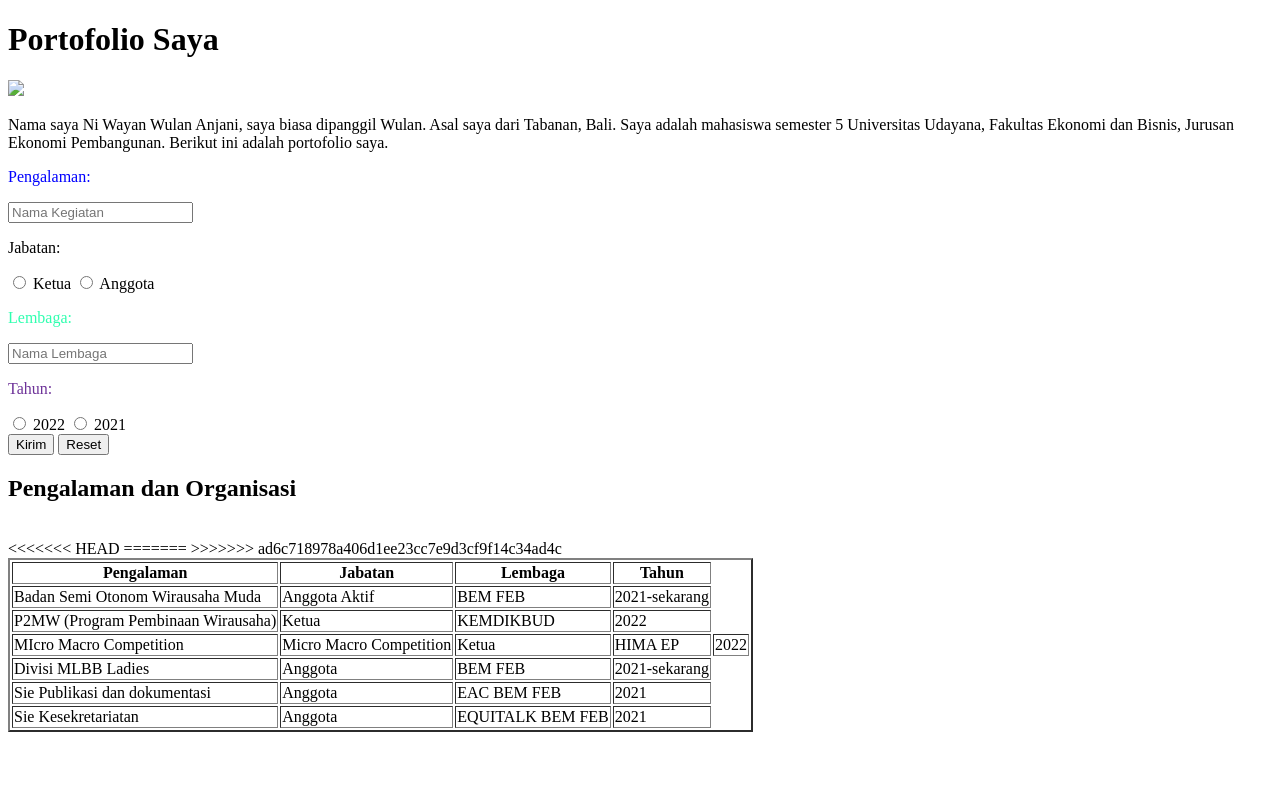
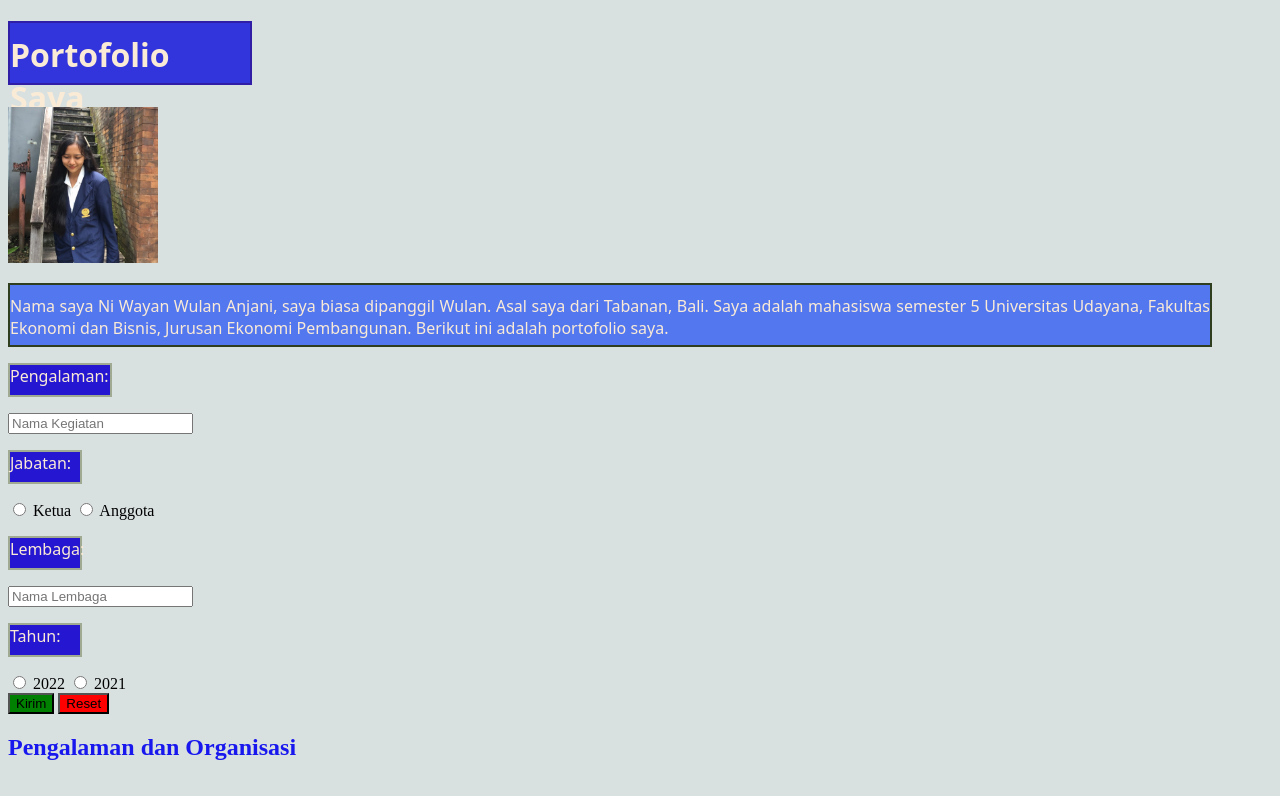
Before and after one commit to wulananjani/wulananjani.github.io, a plain HTML site: page potofolio-css/portofolio.html in a window 1280 px wide. Shown: the top 796 px of the page. Drawn offline with Linux system fonts and the light colour scheme.

Commit message:
add portofolio-css

```diff
--- /dev/null
+++ b/potofolio-css/portofolio.css
@@ -0,0 +1,41 @@
+body{
+    background: rgb(217, 224, 224);
+    }
+.beta {
+        color: black;
+        border: 2px solid rgb(48, 30, 167);
+        height: 50px;
+        width:240px;
+        background: rgb(50, 53, 220);
+        font-family: system-ui, -apple-system, BlinkMacSystemFont, 'Segoe UI', Roboto, Oxygen, Ubuntu, Cantarell, 'Open Sans', 'Helvetica Neue', sans-serif;
+        padding-top: 10px;
+        color: antiquewhite;
+    }
+.class {
+        color: black;
+        border: 2px solid rgb(48, 62, 32);
+        height: 50px;
+        width: 1200px;
+        background: rgb(83, 119, 238);
+        font-family: system-ui, -apple-system, BlinkMacSystemFont, 'Segoe UI', Roboto, Oxygen, Ubuntu, Cantarell, 'Open Sans', 'Helvetica Neue', sans-serif;
+        padding-top: 10px;
+        color: antiquewhite;
+    }
+    .box {
+        color: black;
+        border: 2px solid rgb(160, 170, 147);
+        height: 30px;
+        width: 100px;
+        background: rgb(37, 22, 209);
+        font-family: system-ui, -apple-system, BlinkMacSystemFont, 'Segoe UI', Roboto, Oxygen, Ubuntu, Cantarell, 'Open Sans', 'Helvetica Neue', sans-serif;
+        color: antiquewhite;
+    }
+    .box2 {
+        color: black;
+        border: 2px solid rgb(160, 170, 147);
+        height: 30px;
+        width: 70px;
+        background: rgb(37, 22, 209);
+        font-family: system-ui, -apple-system, BlinkMacSystemFont, 'Segoe UI', Roboto, Oxygen, Ubuntu, Cantarell, 'Open Sans', 'Helvetica Neue', sans-serif;
+        color: antiquewhite;
+    }
--- a/potofolio.css/portofolio.html
+++ b/potofolio-css/portofolio.html
@@ -1,79 +1,76 @@
 <!DOCTYPE html>
 <html lang="en">
 <head>
+    <link href="portofolio.css" rel="stylesheet" />
     <meta charset="UTF-8">
     <meta http-equiv="X-UA-Compatible" content="IE=edge">
     <meta name="viewport" content="width=device-width, initial-scale=1.0">
     <title>Portofolio</title>
 </head>
 <body>
-    <h1>Portofolio Saya</h1>
-    <img src="wulzz.jpg" width="100">
-    <p>Nama saya Ni Wayan Wulan Anjani, saya biasa dipanggil Wulan. Asal saya dari Tabanan, Bali. Saya adalah mahasiswa semester 5 Universitas Udayana, Fakultas Ekonomi dan Bisnis, Jurusan Ekonomi Pembangunan.
+    <h1 class="beta" align="justify">Portofolio Saya</h1>
+    <img src="wulzz.jpg" width="150">
+    <p class="class" align="justify">Nama saya Ni Wayan Wulan Anjani, saya biasa dipanggil Wulan. Asal saya dari Tabanan, Bali. Saya adalah mahasiswa semester 5 Universitas Udayana, Fakultas Ekonomi dan Bisnis, Jurusan Ekonomi Pembangunan.
        Berikut ini adalah portofolio saya.</p>
     <form>
-        <p style="color: blue;">Pengalaman:</p>
+        <p class="box">Pengalaman:</p>
         <input type="text"name="nama"placeholder="Nama Kegiatan">
-        <p>Jabatan:</p>
+        <p class="box2">Jabatan:</p>
         <input type="radio"name="Ketua"id="Anggota">
         <label for="Ketua">Ketua</label>
         <input type="radio"name="Ketua"id="Ketua">
         <label for="Anggota">Anggota</label>
-        <p style="color: rgb(47, 255, 175);">Lembaga:</p>
+        <p class="box2">Lembaga:</p>
         <input type="text"name="nama"placeholder="Nama Lembaga">
-        <p style="color: rgb(110, 51, 153);">Tahun:</p>
+        <p class="box2">Tahun:</p>
         <input type="radio"name="2022"id="2021">
         <label for="2022">2022</label>
         <input type="radio"name="2022"id="2022">
         <label for="2021">2021</label>
      <div>
-        <input type="submit"value="Kirim">
-        <input type="reset"value="Reset">
+        <input style="background-color:green;" type="submit"value="Kirim">
+        <input style="background-color: red;" type="reset"value="Reset">
     </div>
     </form>
-    <h2>Pengalaman dan Organisasi</h2>
+    <h2 style="color: rgb(23, 23, 238);">Pengalaman dan Organisasi</h2>
     <br>
-<table border="2">
-    <tr>
+<table style="background-color: rgb(101, 101, 202) ;" style="border-color: antiquewhite ;" border="2">
+    <tr style="color: antiquewhite;">
       <th>Pengalaman</th>
       <th>Jabatan</th>
       <th>Lembaga</th>
       <th>Tahun</th>
     </tr>
-    <tr>
+    <tr style="color: greenyellow">
       <td>Badan Semi Otonom Wirausaha Muda</td>
       <td>Anggota Aktif</td>
       <td>BEM FEB</td>
       <td>2021-sekarang</td>
     </tr>
-    <tr>
+    <tr style="color: greenyellow">
         <td>P2MW (Program Pembinaan Wirausaha)</td>
         <td>Ketua</td>
         <td>KEMDIKBUD</td>
         <td>2022</td>
     </tr>
-    <tr>
-<<<<<<< HEAD
-        <td>MIcro Macro Competition</td>
-=======
+    <tr style="color: greenyellow">
         <td>Micro Macro Competition</td>
->>>>>>> ad6c718978a406d1ee23cc7e9d3cf9f14c34ad4c
         <td>Ketua</td>
         <td>HIMA EP</td>
         <td>2022</td>
     </tr>
-    <tr>
+    <tr style="color: greenyellow">
         <td>Divisi MLBB Ladies</td>
         <td>Anggota</td>
         <td>BEM FEB</td>
         <td>2021-sekarang</td>
     </tr>
-    <tr>
+    <tr style="color: greenyellow">
         <td>Sie Publikasi dan dokumentasi</td>
         <td>Anggota</td>
         <td>EAC BEM FEB</td>
         <td>2021</td>
-        <tr>
+    <tr style="color: greenyellow">
         <td>Sie Kesekretariatan</td>
         <td>Anggota</td>
         <td>EQUITALK BEM FEB</td>
```
Also changed, not shown: potofolio-css/wulzz.jpg (added), potofolio.css/portofolio.css (deleted).
